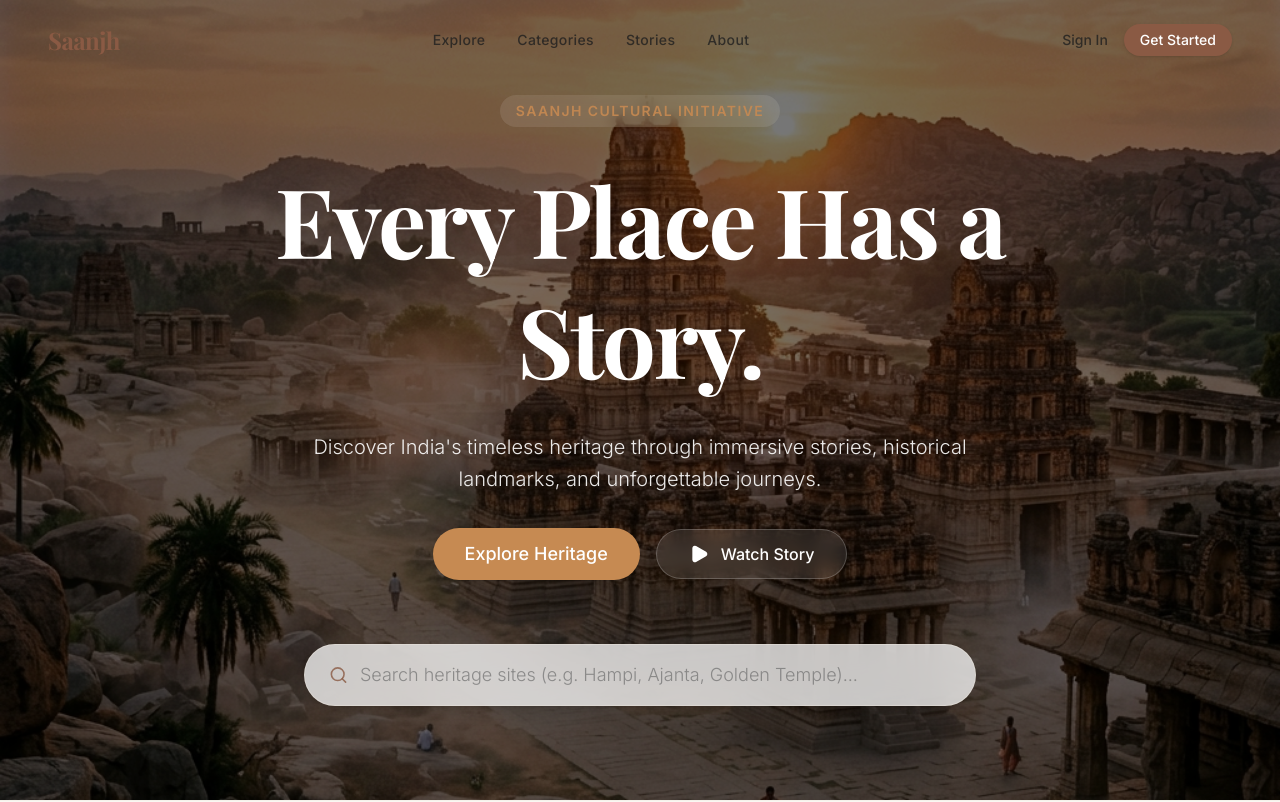
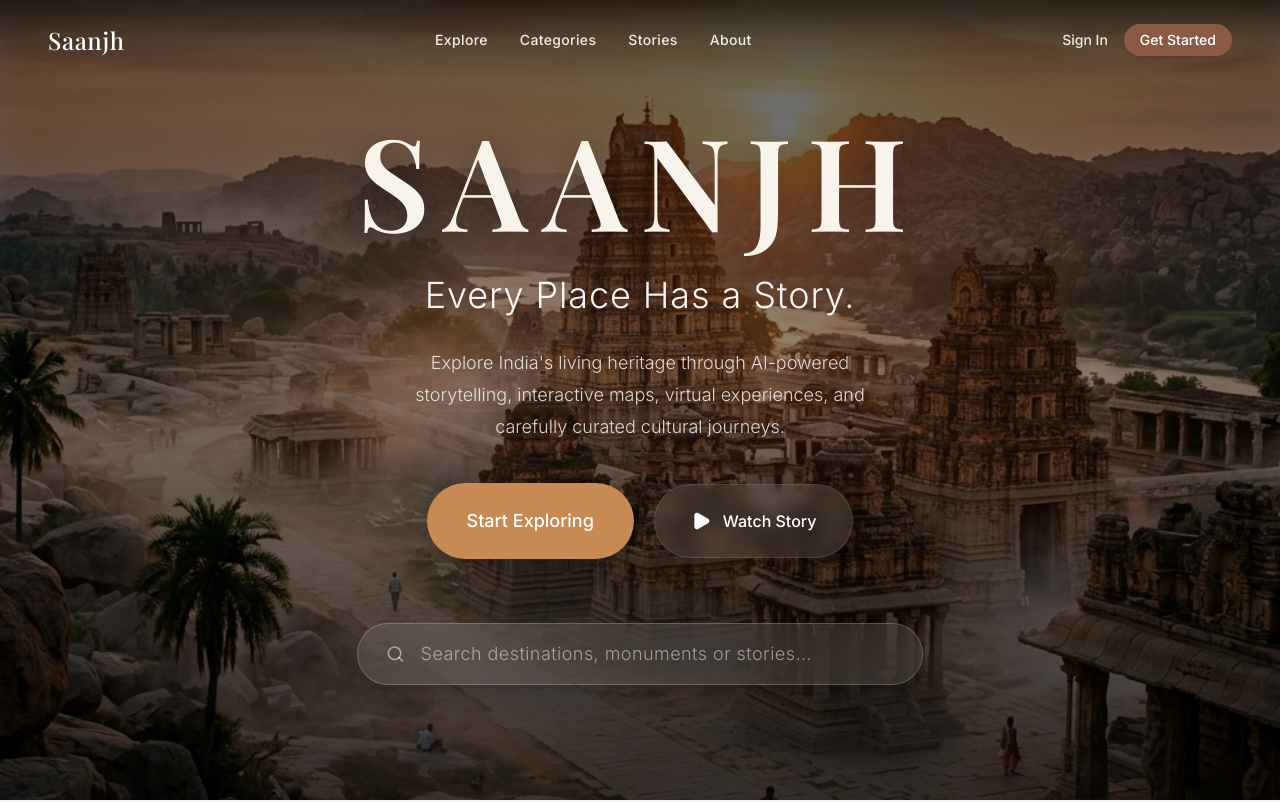
Before and after one commit to Saylee12R/saanjh, a Next.js app: page / in a window 1280 px wide. Shown: the top 802 px of the page. Built offline with nearby package versions, Linux system fonts and the light colour scheme; a web font is replaced by a local one.

Commit message:
feat: enhance hero section and navbar design

```diff
--- a/src/components/Hero.tsx
+++ b/src/components/Hero.tsx
@@ -39,50 +39,54 @@ export const Hero: React.FC = () => {
         className="absolute inset-0 bg-cover bg-center bg-no-repeat"
         style={{ backgroundImage: `url('/hero.png')` }}
       >
-        <div className="absolute inset-0 bg-black/45 backdrop-brightness-[0.85]" />
+        <div className="absolute inset-0 bg-gradient-to-b
+from-black/55
+via-black/30
+to-black/60 backdrop-brightness-[0.85]" />
       </div>
 
       {/* Main Content */}
-      <div className="relative z-10 max-w-5xl mx-auto px-6 text-center text-white flex flex-col items-center">
+      <div className="relative z-10 max-w-4xl mx-auto px-6 md:px-8 text-center text-white flex flex-col items-center">
         <motion.div
           variants={containerVariants}
           initial="hidden"
           animate="visible"
-          className="flex flex-col items-center space-y-8"
+          className="flex flex-col items-center space-y-6 md:space-y-8"
         >
-          {/* Tagline */}
-          <motion.span
-            variants={itemVariants}
-            className="text-xs md:text-sm font-semibold uppercase tracking-widest text-brand-accent/90 bg-white/10 px-4 py-1.5 rounded-full backdrop-blur-sm"
-          >
-            Saanjh Cultural Initiative
-          </motion.span>
+
 
           {/* Main Title */}
           <motion.h1
             variants={itemVariants}
-            className="font-serif text-5xl md:text-7xl lg:text-8xl font-bold tracking-tight leading-tight max-w-4xl"
+            className="font-serif text-6xl sm:text-7xl md:text-8xl lg:text-[8rem] font-semibold tracking-[0.12em] text-[#F8F4EC] drop-shadow-[0_4px_20px_rgba(0,0,0,0.35)]"
+          >
+            SAANJH
+          </motion.h1>
+          <motion.h2
+            variants={itemVariants}
+            className=" text-2xl md:text-4xl font-light tracking-wide text-white/95 "
           >
             Every Place Has a Story.
-          </motion.h1>
+          </motion.h2>
 
           {/* Description */}
           <motion.p
             variants={itemVariants}
-            className="font-sans text-lg md:text-xl text-white/90 max-w-2xl leading-relaxed font-light"
+            className=" font-sans text-base md:text-lg leading-8 max-w-lg text-white/80 font-light "
           >
-            Discover India&apos;s timeless heritage through immersive stories, historical landmarks, and unforgettable journeys.
+            Explore India's living heritage through AI-powered storytelling,
+            interactive maps, virtual experiences, and carefully curated cultural journeys.
           </motion.p>
 
           {/* Buttons */}
           <motion.div
             variants={itemVariants}
-            className="flex flex-col sm:flex-row gap-4 items-center justify-center w-full sm:w-auto"
+            className="flex flex-col sm:flex-row gap-5 pt-2 items-center justify-center w-full sm:w-auto"
           >
             <Button
+              className=" w-full sm:w-auto px-10 py-6 text-base rounded-full shadow-xl "
               variant="accent"
               size="lg"
-              className="w-full sm:w-auto cursor-pointer"
               onClick={() => {
                 const exploreSection = document.getElementById("explore");
                 if (exploreSection) {
@@ -90,11 +94,11 @@ export const Hero: React.FC = () => {
                 }
               }}
             >
-              Explore Heritage
+              Start Exploring
             </Button>
             <button
               onClick={() => setShowVideo(true)}
-              className="flex items-center justify-center gap-3 bg-white/10 hover:bg-white/20 text-white font-medium px-8 py-3 rounded-full border border-white/20 backdrop-blur-sm transition-all duration-300 w-full sm:w-auto cursor-pointer"
+              className="flex items-center justify-center gap-3 bg-white/10 hover:bg-white/20 text-white font-medium px-9 py-6 rounded-full border  border-white/10 backdrop-blur-sm transition-all duration-300 w-full sm:w-auto cursor-pointer"
             >
               <Play className="h-5 w-5 fill-white text-white" />
               Watch Story
@@ -106,14 +110,15 @@ export const Hero: React.FC = () => {
             variants={itemVariants}
             className="w-full max-w-2xl mt-8"
           >
-            <div className="glass rounded-full px-6 py-4 flex items-center shadow-lg hover:shadow-xl hover:bg-white/80 transition-all duration-300 group border border-white/30">
-              <Search className="h-5 w-5 text-brand-primary/80 group-hover:text-brand-primary mr-3 transition-colors" />
+            <div className=" flex items-center w-full rounded-full border border-white/20 bg-white/10 backdrop-blur-xl px-7 py-4 shadow-xl hover:bg-white/15 transition-all duration-300"
+            >
+              <Search className="h-5 w-5 text-white/50 mr-4" />
               <input
                 type="text"
-                placeholder="Search heritage sites (e.g. Hampi, Ajanta, Golden Temple)..."
+                placeholder="Search destinations, monuments or stories..."
                 value={searchQuery}
                 onChange={(e) => setSearchQuery(e.target.value)}
-                className="bg-transparent border-none outline-none w-full text-brand-text placeholder-brand-secondary/70 font-sans text-base md:text-lg font-light focus:ring-0"
+                className="w-full bg-transparent text-white placeholder:text-white/50 outline-none text-lg font-light tracking-wide "
               />
             </div>
           </motion.div>
--- a/src/components/Navbar.tsx
+++ b/src/components/Navbar.tsx
@@ -30,16 +30,18 @@ export const Navbar: React.FC = () => {
 
   return (
     <header
-      className={`fixed top-0 left-0 w-full z-50 transition-all duration-500 ${
-        isScrolled
-          ? "bg-[#FAF7F2]/80 backdrop-blur-md border-b border-brand-border/40 shadow-sm py-4"
-          : "bg-transparent py-6"
-      }`}
+      className={`fixed top-0 left-0 w-full z-50 transition-all duration-500 ${isScrolled
+        ? "bg-[#FAF7F2]/80 backdrop-blur-md border-b border-brand-border/40 shadow-sm py-4"
+        : "bg-gradient-to-b from-black/55 via-black/15 to-transparent py-6"
+        }`}
     >
-      <div className="max-w-7xl mx-auto px-6 md:px-12 flex items-center justify-between">
+      <div className="max-w-[1400px] mx-auto px-6 md:px-12 flex items-center justify-between">
         {/* Logo */}
         <Link href="/" className="flex items-center space-x-2">
-          <span className="font-serif text-2xl font-bold tracking-tight text-brand-primary">
+          <span
+            className={`font-serif text-2xl font-medium tracking-wide tracking-tight transition-colors duration-300 ${isScrolled ? "text-brand-primary" : "text-white"
+              }`}
+          >
             Saanjh
           </span>
         </Link>
@@ -50,10 +52,14 @@ export const Navbar: React.FC = () => {
             <Link
               key={link.label}
               href={link.href}
-              className="text-sm font-medium tracking-wide text-brand-text/80 hover:text-brand-primary transition-colors duration-300 relative group"
+              className={`text-sm font-medium tracking-wide relative group transition-all duration-300 ${isScrolled
+                ? "text-brand-text/80 hover:text-brand-primary"
+                : "text-white/90 hover:text-white hover:-translate-y-0.5"
+                }`}
             >
               {link.label}
-              <span className="absolute left-0 bottom-[-4px] w-0 h-[2px] bg-brand-primary transition-all duration-300 group-hover:w-full" />
+              <span className={`absolute left-0 bottom-[-4px] w-0 h-[2px] transition-all duration-300 group-hover:w-full ${isScrolled ? "bg-brand-primary" : "bg-white"
+                }`} />
             </Link>
           ))}
         </nav>
@@ -62,7 +68,10 @@ export const Navbar: React.FC = () => {
         <div className="hidden md:flex items-center space-x-4">
           <Link
             href="#signin"
-            className="text-sm font-medium text-brand-text/80 hover:text-brand-primary transition-colors duration-300"
+            className={`text-sm font-medium transition-colors duration-300 ${isScrolled
+              ? "text-brand-text/80 hover:text-brand-primary"
+              : "text-white/90 hover:text-white"
+              }`}
           >
             Sign In
           </Link>
@@ -84,9 +93,8 @@ export const Navbar: React.FC = () => {
 
       {/* Mobile Drawer */}
       <div
-        className={`fixed inset-y-0 right-0 w-full max-w-xs bg-[#FAF7F2] shadow-2xl z-40 transform transition-transform duration-500 ease-out border-l border-brand-border md:hidden ${
-          isOpen ? "translate-x-0" : "translate-x-full"
-        }`}
+        className={`fixed inset-y-0 right-0 w-full max-w-xs bg-[#FAF7F2] shadow-2xl z-40 transform transition-transform duration-700 ease-out border-l border-brand-border md:hidden ${isOpen ? "translate-x-0" : "translate-x-full"
+          }`}
       >
         <div className="flex flex-col h-full justify-between p-8 pt-24">
           <div className="flex flex-col space-y-6">
```
